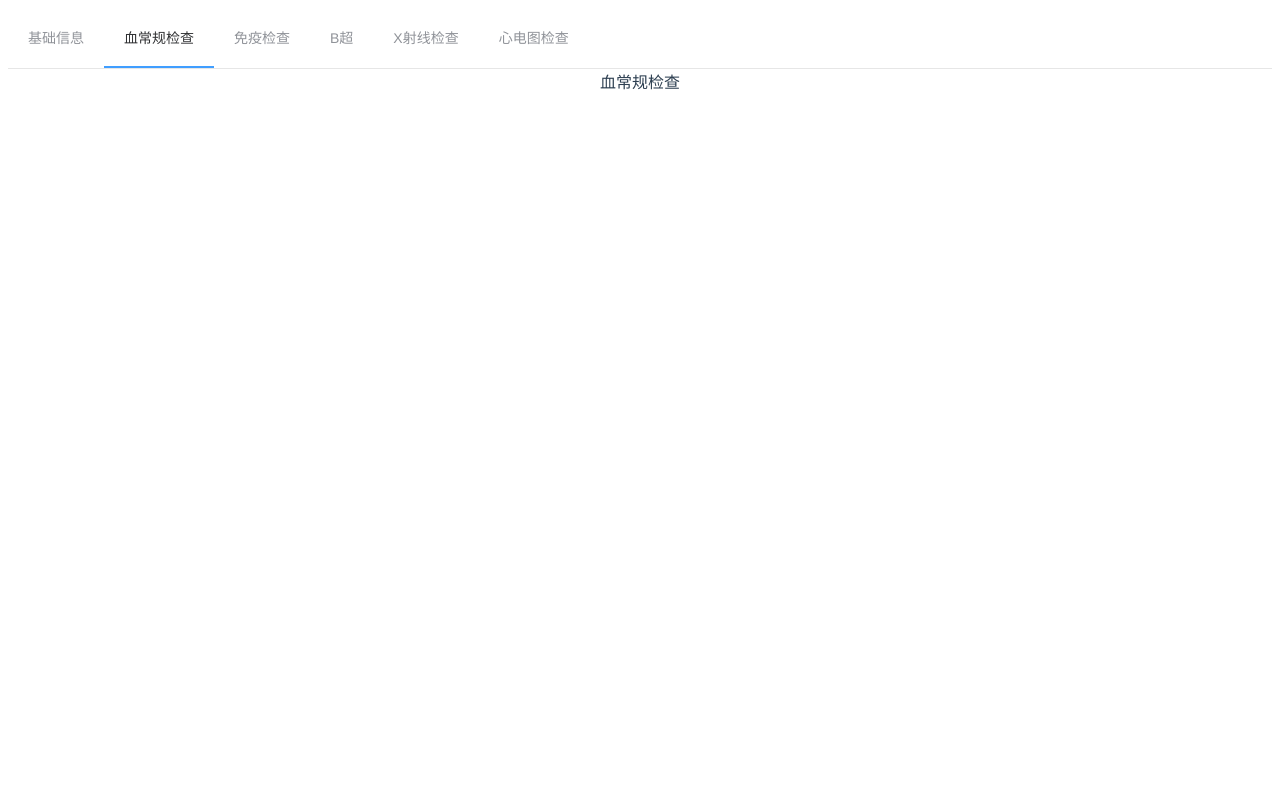
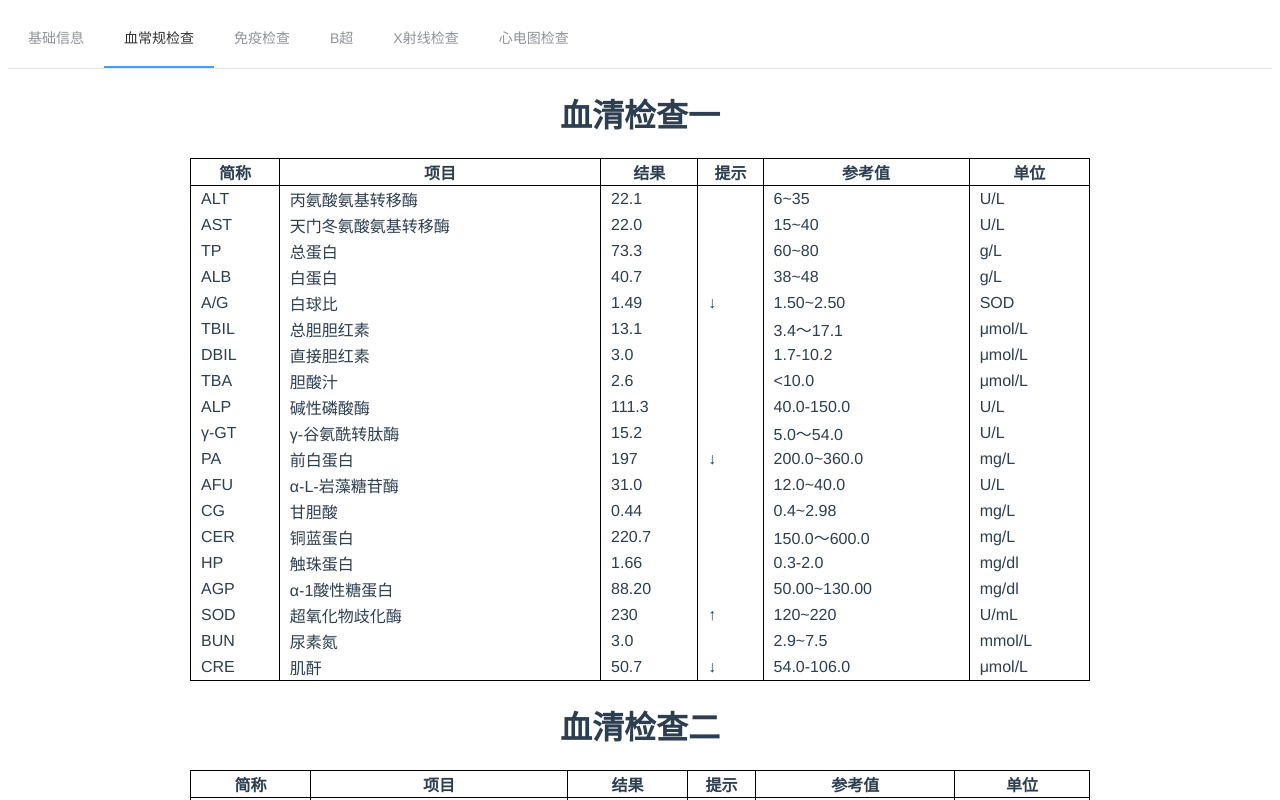
Before and after one commit to gaoshengyun/phyexamresult, a Vue app: page /#/ in a window 1280 px wide. Both pictures are taken after a click on the item "血常规检查". Shown: the top 800 px of the page. Built offline with nearby package versions, Linux system fonts and the light colour scheme.

Commit message:
生化检查

```diff
--- a/src/components/bloodcheck.vue
+++ b/src/components/bloodcheck.vue
@@ -1,13 +1,120 @@
 <template>
   <div>
-    血常规检查
+    <h1>血清检查一</h1>
+    <table>
+      <tr>
+        <th>简称</th>
+        <th>项目</th>
+        <th>结果</th>
+        <th>提示</th>
+        <th>参考值</th>
+        <th>单位</th>
+      </tr>
+
+      <tr v-for="(item, index) in list1" :key="item.id">
+        <td>{{item.abbreviation}}</td>
+        <td>{{item.name}}</td>
+        <td>{{item.result}}</td>
+        <td><strong>{{item.hint}}</strong></td>
+        <td>{{item.reference}}</td>
+        <td>{{item.units}}</td>
+      </tr>
+
+    </table>
+
+    <h1>血清检查二</h1>
+    <table>
+      <tr>
+        <th>简称</th>
+        <th>项目</th>
+        <th>结果</th>
+        <th>提示</th>
+        <th>参考值</th>
+        <th>单位</th>
+      </tr>
+      <tr v-for="(item, index) in list2" :key="item.id">
+        <td>{{item.abbreviation}}</td>
+        <td>{{item.name}}</td>
+        <td>{{item.result}}</td>
+        <td><strong>{{item.hint}}</strong></td>
+        <td>{{item.reference}}</td>
+        <td>{{item.units}}</td>
+      </tr>
+    </table>
+
+    <h1>全血检查一</h1>
+    <table>
+      <tr>
+        <th>简称</th>
+        <th>项目</th>
+        <th>结果</th>
+        <th>提示</th>
+        <th>参考值</th>
+        <th>单位</th>
+      </tr>
+      <tr v-for="(item, index) in list3" :key="item.id">
+        <td>{{item.abbreviation}}</td>
+        <td>{{item.name}}</td>
+        <td>{{item.result}}</td>
+        <td><strong>{{item.hint}}</strong></td>
+        <td>{{item.reference}}</td>
+        <td>{{item.units}}</td>
+      </tr>
+    </table>
+
+    <h1>全血检查二</h1>
+    <table>
+      <tr>
+        <th>简称</th>
+        <th>项目</th>
+        <th>结果</th>
+        <th>提示</th>
+        <th>参考值</th>
+        <th>单位</th>
+      </tr>
+      <tr v-for="(item, index) in list4" :key="item.id">
+        <td>{{item.abbreviation}}</td>
+        <td>{{item.name}}</td>
+        <td>{{item.result}}</td>
+        <td><strong>{{item.hint}}</strong></td>
+        <td>{{item.reference}}</td>
+        <td>{{item.units}}</td>
+      </tr>
+    </table>
   </div>
 </template>
 <script>
+import {list1,list2,list3,list4} from '../mockdata/bloodcheck.js'
 export default {
-
+  data() {
+    return {
+      list1,
+      list2,
+      list3,
+      list4
+    }
+  }
 }
 </script>
 <style lang="less" scoped>
-
+  table{
+    // font-size: 14px;
+    width: 900px;
+    margin: 0 auto;
+    border-collapse: collapse;
+    border-spacing: 0;
+    border-bottom: 1px solid #000;
+    th{
+      border: 1px solid #000;
+    }
+    td{
+      text-align: left;
+      border-left: 1px solid #000;
+      border-right: 1px solid #000;
+      padding-left: 10px;
+      strong{
+        font-weight: bold;
+      }
+    }
+  }
 </style>
```
